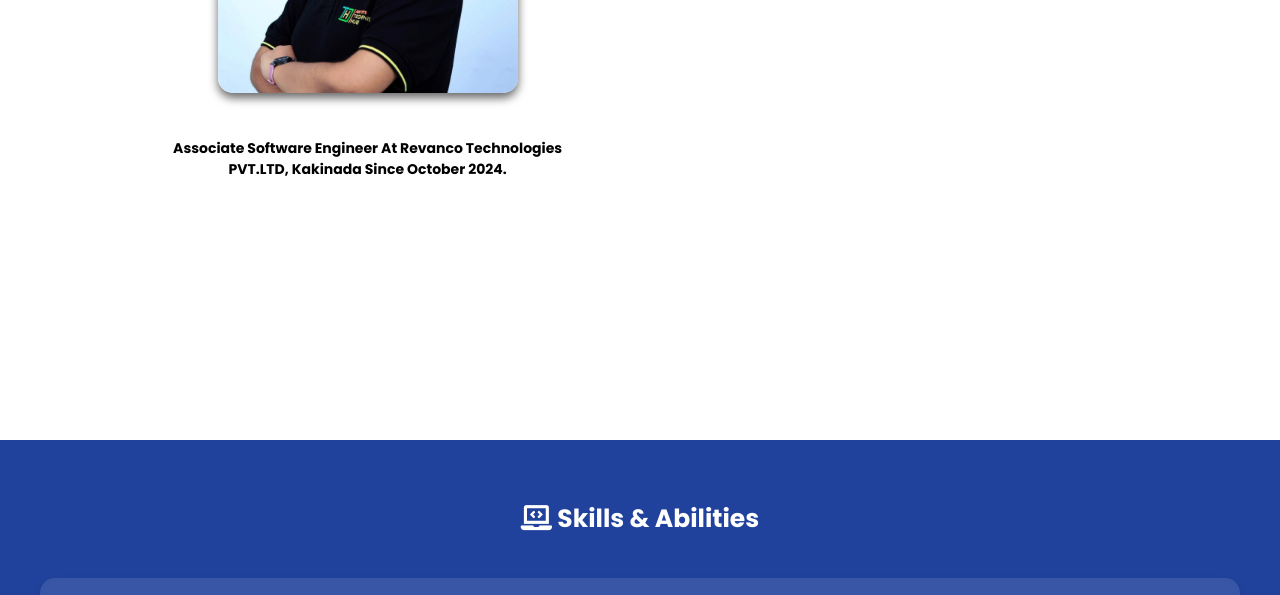
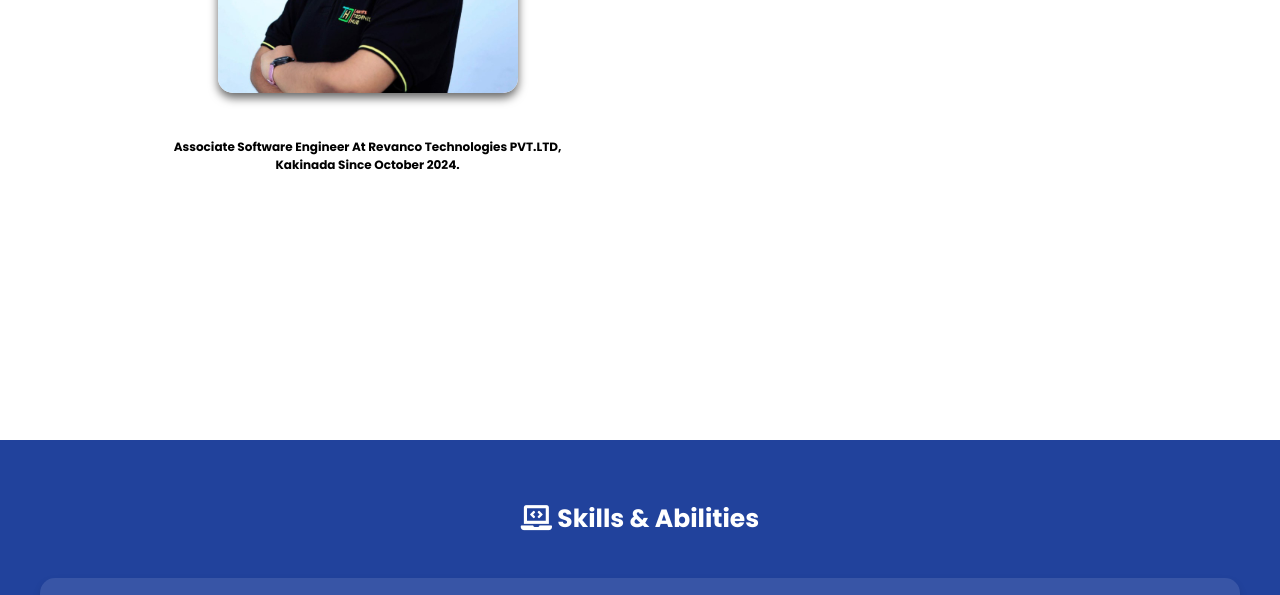
Before and after one commit to karrisuchithareddy/MY_PORTFOLIO, a plain HTML site: page index.html in a window 1280 px wide. Shown: the part 1160-1755 px from the top of the page. Drawn offline with nearby package versions, Linux system fonts and the light colour scheme; no server answers; animation ran at ten frames a second; files whose address does not match are found by name.

Commit message:
Update index.html

```diff
--- a/index.html
+++ b/index.html
@@ -81,7 +81,7 @@
         <style>
     .qoute-role {
       font-weight: bold;
-      font-size: 14px !important;
+      font-size: 12px !important;
     }
   </style>
 
```
